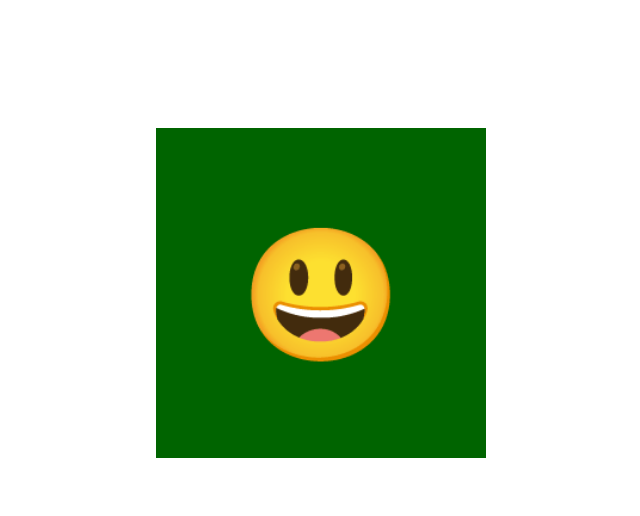
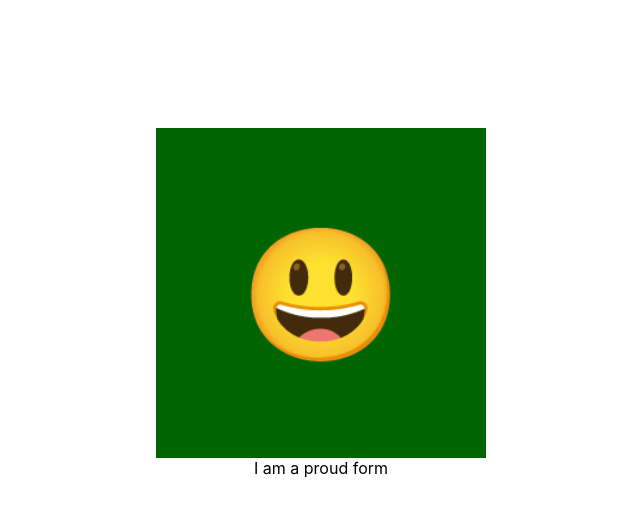
Before and after one commit to KateDK/onkeyup, a React (Create React App) app: page / in a window 1280 px wide. Shown: the top 516 px of the page, without its empty margins (319-959 px from the left). Built offline with nearby package versions, Linux system fonts and the light colour scheme.

Commit message:
Replace WisdomSquare with Container in App

```diff
--- a/src/App.js
+++ b/src/App.js
@@ -1,10 +1,11 @@
 import React from 'react';
 import './App.css';
-import WisdomSquare from './WisdomSquare'
+import Container from './Container';
+
 function App() {
   return (
     <div className="App">
-      <WisdomSquare/>
+      <Container/>
     </div>
   );
 }
```
